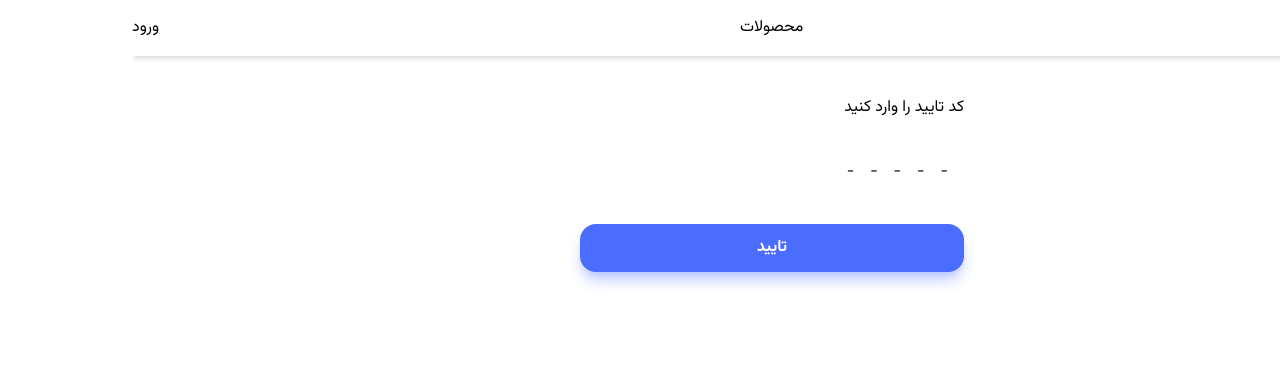
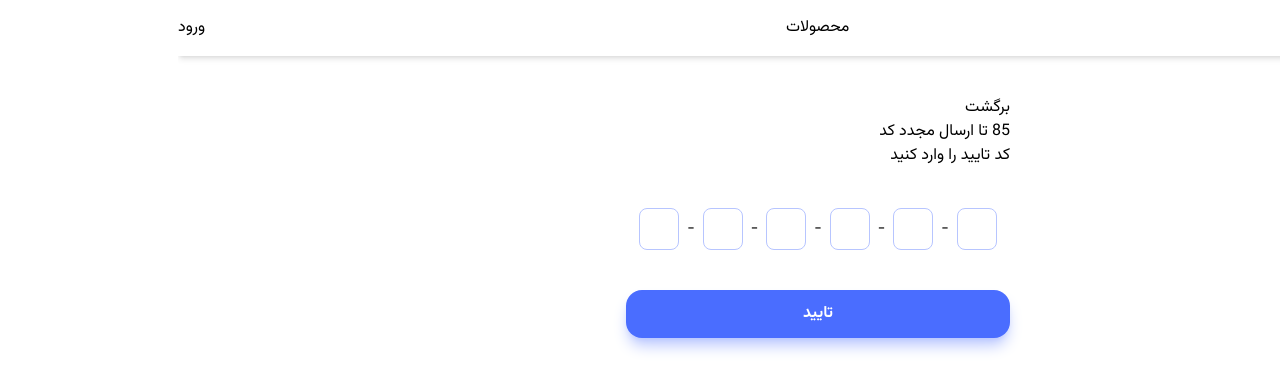
Before and after one commit to AliMoradpour/next-shop, a Next.js app in the folder frontend/: page /auth in a window 1280 px wide. Shown: the top 390 px of the page. Built offline with nearby package versions, Linux system fonts and the light colour scheme.

Commit message:
improve checkOtpForm comp

```diff
--- a/frontend/src/app/auth/CheckOTPForm.jsx
+++ b/frontend/src/app/auth/CheckOTPForm.jsx
@@ -1,8 +1,10 @@
 import OTPInput from "react-otp-input";
 
-const CheckOTPForm = ({ onSubmit, otp, setOtp }) => {
+const CheckOTPForm = ({ onSubmit, otp, setOtp, onBack, time, onResendOtp }) => {
   return (
     <div>
+      <button onClick={onBack}>برگشت</button>
+      <div>{time > 0 ? <p>{time} تا ارسال مجدد کد</p> : <button onClick={onResendOtp}>ارسال مجدد کد؟</button>}</div>
       <form className="space-y-10" onSubmit={onSubmit}>
         <p>کد تایید را وارد کنید</p>
         <OTPInput
@@ -11,6 +13,13 @@ const CheckOTPForm = ({ onSubmit, otp, setOtp }) => {
           numInputs={6}
           renderSeparator={<span>-</span>}
           renderInput={(props) => <input {...props} />}
+          inputStyle={{
+            width: "2.5rem",
+            padding: "0.5rem 0.2rem",
+            border: "1px solid rgb(var(--color-primary-300))",
+            borderRadius: "0.5rem",
+          }}
+          containerStyle="flex gap-x-2 justify-center"
         />
         <button type="submit" className="btn btn--primary w-full">
           تایید
--- a/frontend/src/app/auth/page.jsx
+++ b/frontend/src/app/auth/page.jsx
@@ -1,6 +1,6 @@
 "use client";
 
-import { useState } from "react";
+import { useEffect, useState } from "react";
 import SendOTPForm from "./SendOTPForm";
 import toast from "react-hot-toast";
 import { useMutation } from "@tanstack/react-query";
@@ -12,7 +12,7 @@ const AuthPage = () => {
   const [phoneNumber, setPhoneNumber] = useState("09393673709");
   const [otp, setOtp] = useState("");
   const [step, setStep] = useState(2);
-  // const [time, setTime] = useState(RESEND_TIME);
+  const [time, setTime] = useState(RESEND_TIME);
 
   const {
     data: otpResponse,
@@ -37,6 +37,7 @@ const AuthPage = () => {
     try {
       const data = await mutateGetOtp(phoneNumber);
       setStep(2);
+      setTime(RESEND_TIME);
       console.log(data);
       toast.success(data.message);
     } catch (error) {
@@ -47,7 +48,7 @@ const AuthPage = () => {
   const checkOtpHandler = async (event) => {
     event.preventDefault();
     try {
-      const data = await mutateCheckOtp({phoneNumber , otp});
+      const data = await mutateCheckOtp({ phoneNumber, otp });
       setStep(2);
       console.log(data);
 
@@ -56,6 +57,18 @@ const AuthPage = () => {
       toast.error(error?.response?.data?.message);
     }
   };
+
+  useEffect(() => {
+    const timer =
+      time > 0 &&
+      setInterval(() => {
+        setTime((t) => t - 1);
+      }, 1000);
+
+    return () => {
+      if (timer) clearInterval(timer);
+    };
+  }, [time]);
 
   const renderSteps = () => {
     switch (step) {
@@ -69,7 +82,16 @@ const AuthPage = () => {
           />
         );
       case 2:
-        return <CheckOTPForm otp={otp} setOtp={setOtp} onSubmit={checkOtpHandler} />;
+        return (
+          <CheckOTPForm
+            otp={otp}
+            setOtp={setOtp}
+            onSubmit={checkOtpHandler}
+            onBack={() => setOtp((s) => s - 1)}
+            time={time}
+            onResendOtp={sendOtpHandler}
+          />
+        );
 
       default:
         return null;
```
